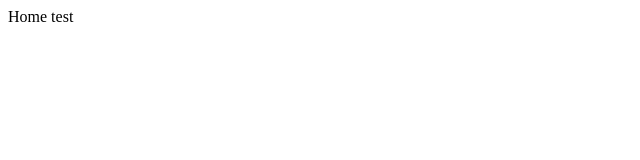
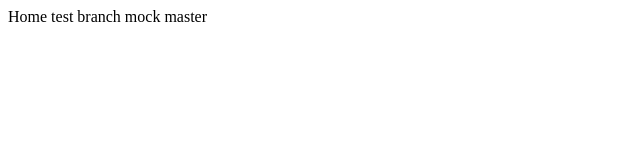
Before and after one commit to Kacper-Sleziak/eCommerce-application, a React (Create React App) app in the folder frontend/: page / in a window 1280 px wide. Shown: the top 160 px of the page, without its empty margins (0-640 px from the left). Built offline with nearby package versions, Linux system fonts and the light colour scheme.

Commit message:
test: mock master branch

```diff
--- a/frontend/src/pages/Home.tsx
+++ b/frontend/src/pages/Home.tsx
@@ -1,7 +1,7 @@
 import React from 'react'
 
 function Home(): JSX.Element {
-  return <div>Home test</div>
+  return <div>Home test branch mock master</div>
 }
 
 export default Home
```
